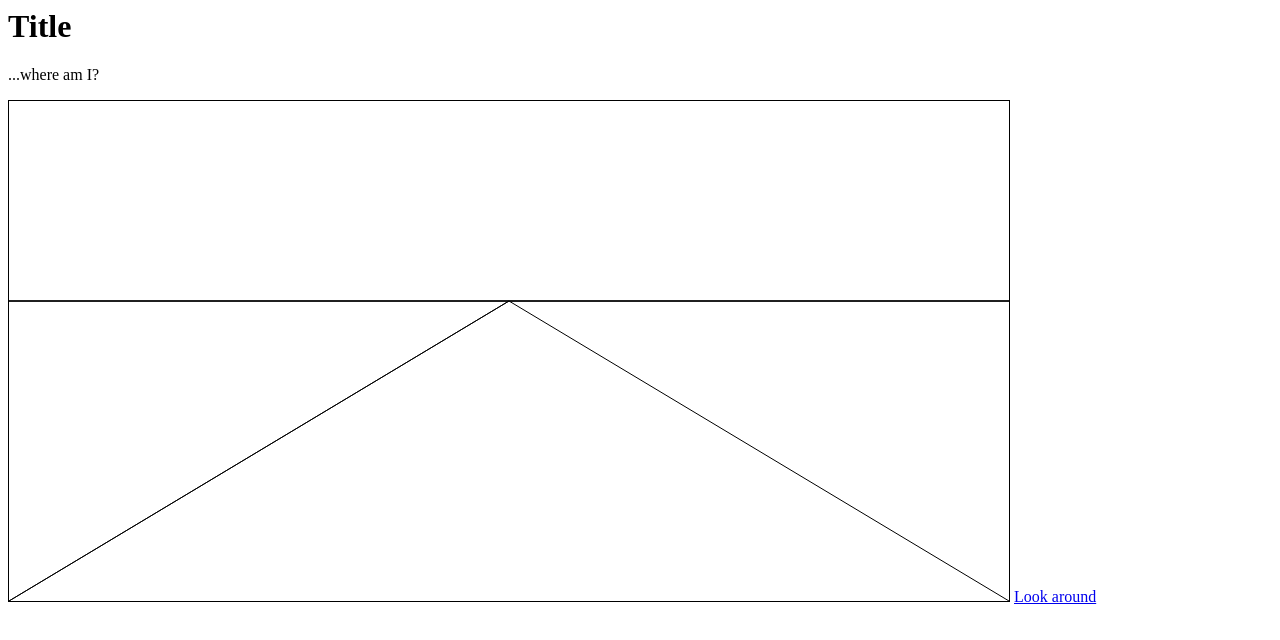
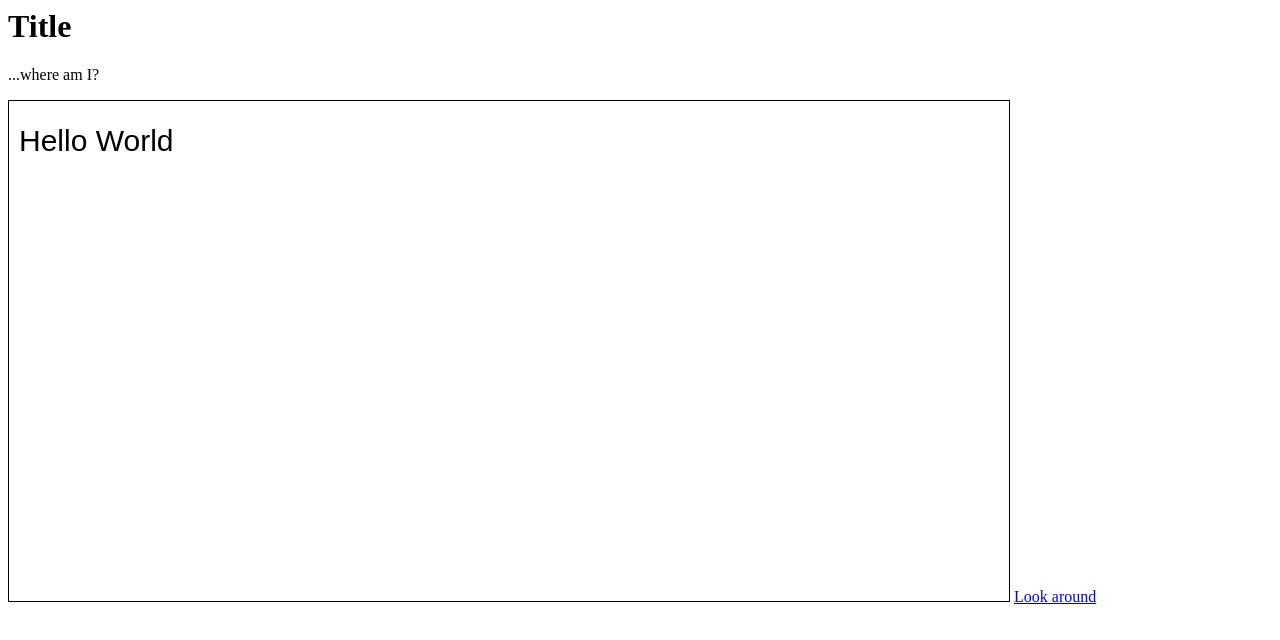
Before and after one commit to ewilliams440/ewilliams440.github.io, a plain HTML site: page index.html in a window 1280 px wide. Drawn offline with Linux system fonts and the light colour scheme.

Commit message:
Update index.html

```diff
--- a/index.html
+++ b/index.html
@@ -8,14 +8,7 @@
     <script>
         var c = document.getElementById("myCanvas");
         var ctx = c.getContext("2d");
-        ctx.moveTo(0, 200);
-        ctx.lineTo(1000, 200);
-        ctx.stroke();
-        ctx.moveTo(500, 200);
-        ctx.lineTo(0, 500);
-        ctx.stroke();
-        ctx.moveTo(500, 200);
-        ctx.lineTo(1000, 500);
-        ctx.stroke();
+        ctx.font = "30px Arial";
+        ctx.fillText("Hello World", 10, 50);
     </script>
 </html>
```
